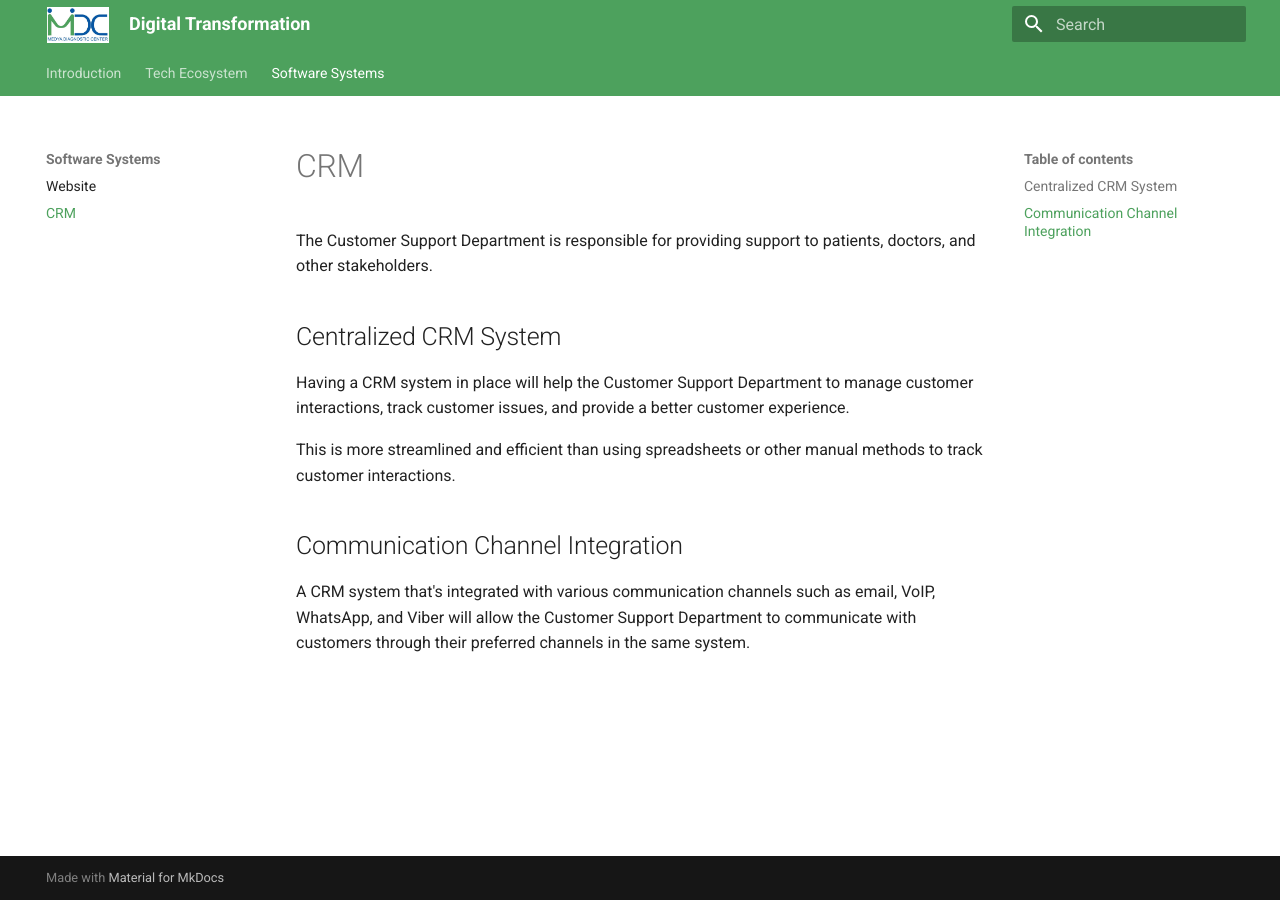
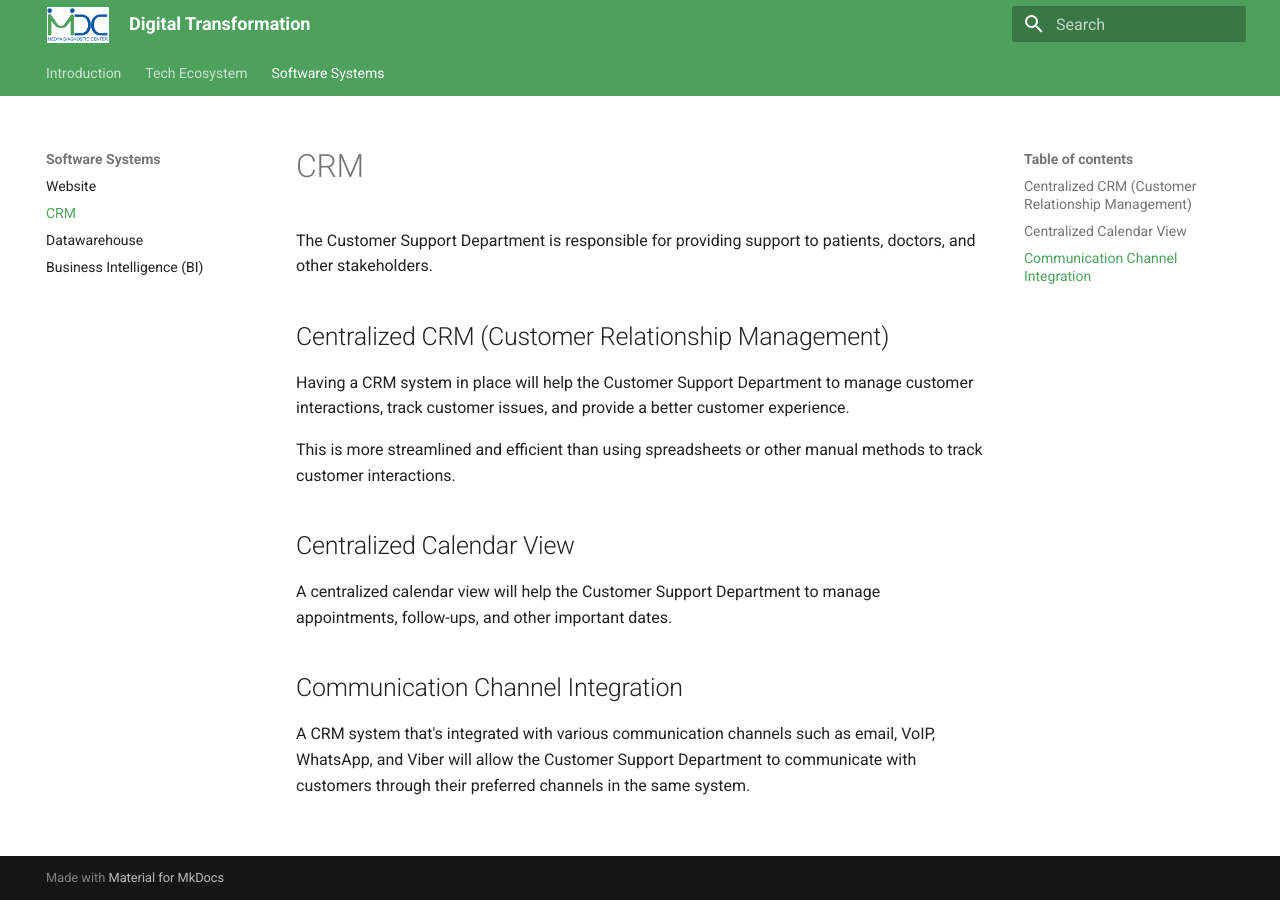
Before and after one commit to Medya-Diagnostic-Center/Docs, an MkDocs documentation site: the page built from docs/software-systems/crm.md, in a window 1280 px wide. Built offline with MkDocs 1.6.1 and Material for MkDocs 9.7.7, drawn with Linux system fonts in a browser that asks for light colours.

Commit message:
Add bi, data-warehouse

```diff
--- a/docs/software-systems/crm.md
+++ b/docs/software-systems/crm.md
@@ -1,9 +1,12 @@
 The Customer Support Department is responsible for providing support to patients, doctors, and other stakeholders.
 
-## Centralized CRM System
+## Centralized CRM (Customer Relationship Management)
 Having a CRM system in place will help the Customer Support Department to manage customer interactions, track customer issues, and provide a better customer experience.
 
 This is more streamlined and efficient than using spreadsheets or other manual methods to track customer interactions.
 
+## Centralized Calendar View
+A centralized calendar view will help the Customer Support Department to manage appointments, follow-ups, and other important dates.
+
 ## Communication Channel Integration
 A CRM system that's integrated with various communication channels such as email, VoIP, WhatsApp, and Viber will allow the Customer Support Department to communicate with customers through their preferred channels in the same system.
--- a/mkdocs.yml
+++ b/mkdocs.yml
@@ -27,6 +27,8 @@ nav:
     - Software Systems:
         - Website: software-systems/website.md
         - CRM: software-systems/crm.md
+        - Datawarehouse: software-systems/data-warehouse.md
+        - Business Intelligence (BI): software-systems/bi.md
 
 
 markdown_extensions:
```
Also changed, not shown: docs/software-systems/bi.md (added, +8 -0 lines), docs/software-systems/data-warehouse.md (added, +5 -0 lines).
